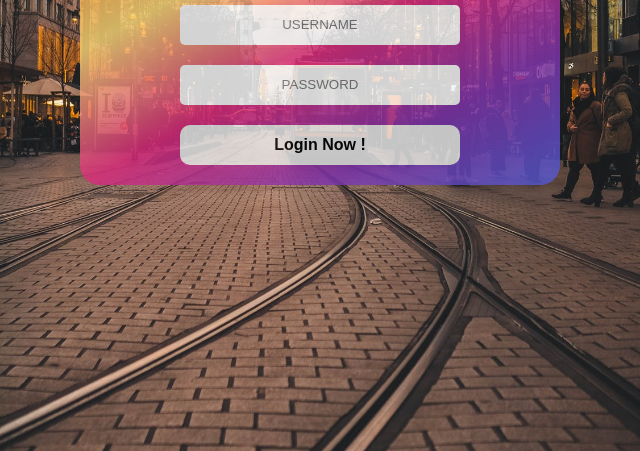
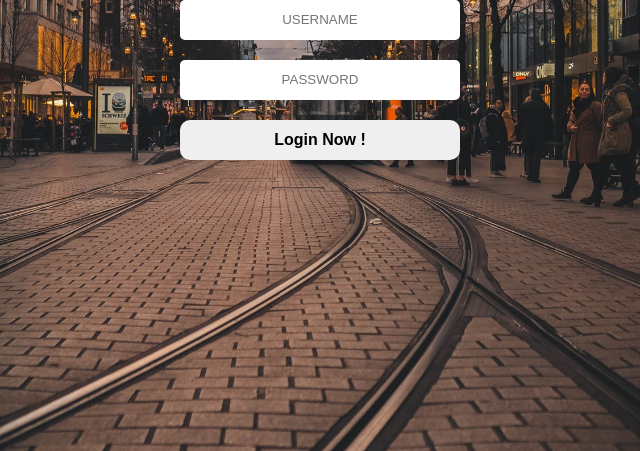
Before and after one commit to sina42048/instagram-unfollowers, an Electron app: page index.html in a window 640 px wide. Shown: the part 349-800 px from the top of the page. Drawn offline with nearby package versions, Linux system fonts and the light colour scheme; no server answers.

Commit message:
overlay added

```diff
--- a/index.html
+++ b/index.html
@@ -10,7 +10,8 @@
 </head>
 
 <body>
-    <div class="container">
+    <div class="overlay"></div>
+    <div class="login__container">
         <h1>Login To Instagram</h1>
         <input type="text" name="username" id="username" placeholder="username">
         <input type="password" name="username" id="password" placeholder="password">
```
